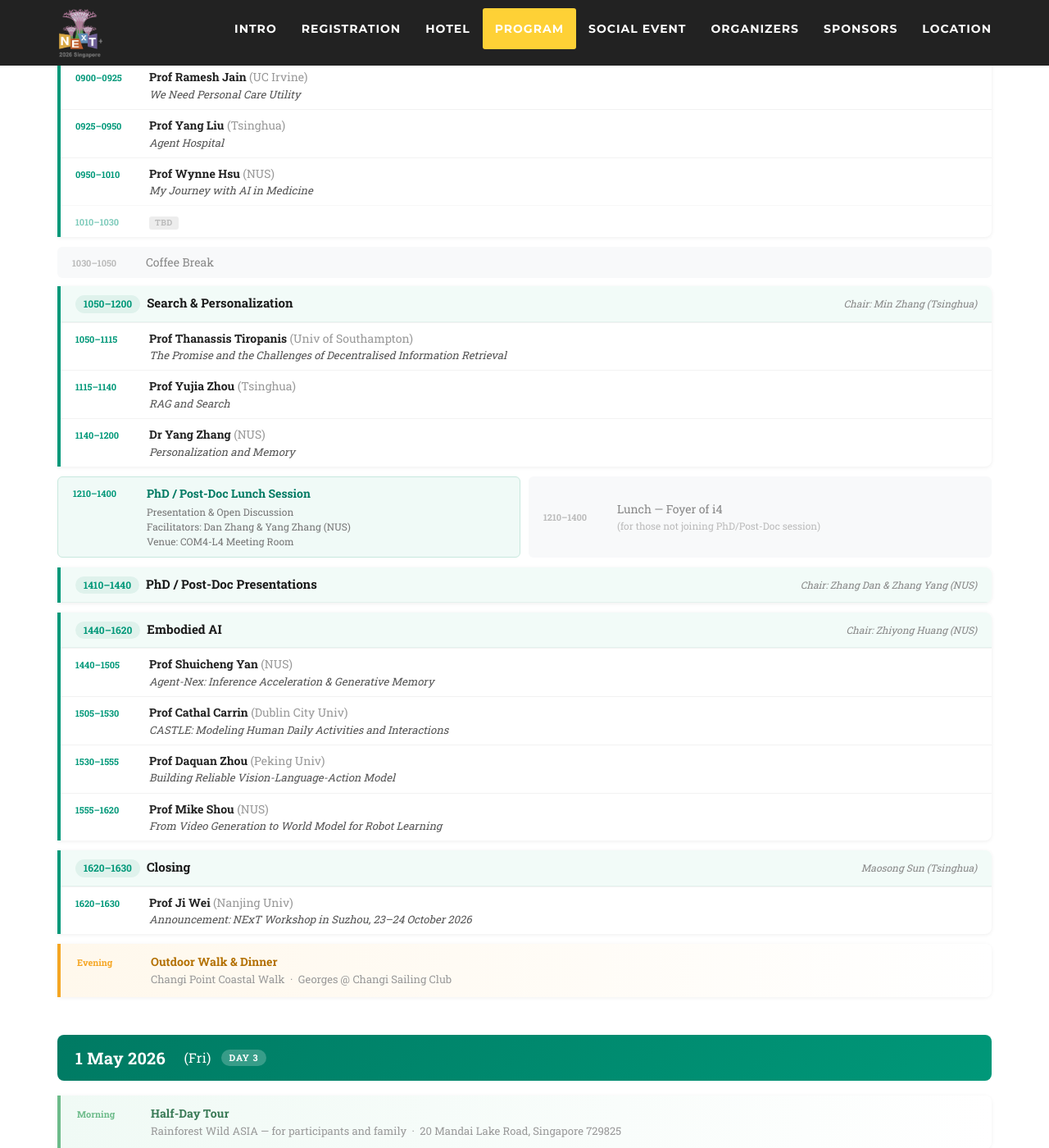
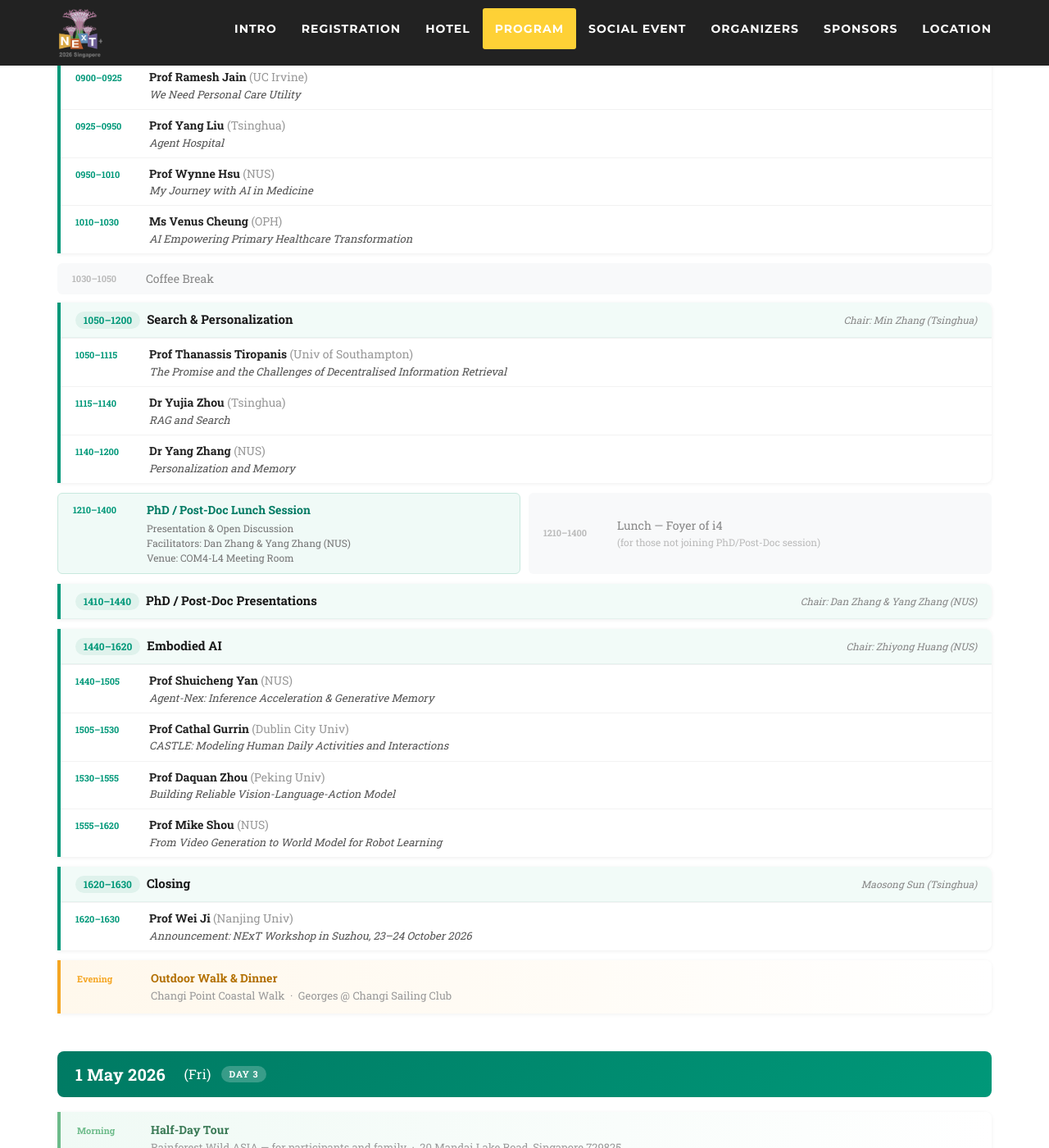
Before and after one commit to next-events/workshop-sg-2026, a Jekyll site: the page built from index.md, in a window 1280 px wide and 1400 px high, scrolled down 3530 px. Shown: the whole window at 82% size. Built offline with Jekyll 4.4.1, drawn with Linux system fonts in a browser that asks for light colours; nearby versions of some CDN libraries; some web fonts are replaced; some of the changed text lies outside the part shown.

Commit message:
update program

```diff
--- a/_includes/schedule.html
+++ b/_includes/schedule.html
@@ -283,7 +283,7 @@
     <div class="row">
       <div class="col-lg-12 text-center">
         <h2 class="section-heading">Program</h2>
-        <p class="tentative-note">Tentative &nbsp;·&nbsp; I4, NUS, Singapore &nbsp;·&nbsp; 29 April – 1 May 2026</p>
+        <p class="tentative-note">I4, NUS, Singapore &nbsp;·&nbsp; 29 April – 1 May 2026</p>
       </div>
     </div>
 
@@ -321,7 +321,7 @@
           <div class="prog-talk">
             <span class="prog-talk-time">0830–0850</span>
             <div class="prog-talk-body">
-              <div class="prog-talk-speaker">Prof TS Chua &amp; Prof Maosong Sun</div>
+              <div class="prog-talk-speaker">Prof Tat-Seng Chua &amp; Prof Maosong Sun</div>
               <div class="prog-talk-title">Opening Remarks</div>
             </div>
           </div>
@@ -446,7 +446,7 @@
           <div class="prog-talk">
             <span class="prog-talk-time">1625–1650</span>
             <div class="prog-talk-body">
-              <div class="prog-talk-speaker">Prof Lizi Liao <span style="font-weight:400;color:#999;">(SMU)</span> &amp; Dr Dan Zhang <span style="font-weight:400;color:#999;">(NUS)</span></div>
+              <div class="prog-talk-speaker">Dr Dan Zhang <span style="font-weight:400;color:#999;">(NUS)</span></div>
               <div class="prog-talk-title">Scaling up Trust in Agentic System</div>
             </div>
           </div>
@@ -511,10 +511,11 @@
               <div class="prog-talk-title">My Journey with AI in Medicine</div>
             </div>
           </div>
-          <div class="prog-talk tbd-row">
+          <div class="prog-talk">
             <span class="prog-talk-time">1010–1030</span>
             <div class="prog-talk-body">
-              <div class="prog-talk-speaker"><span class="tbd-badge">TBD</span></div>
+              <div class="prog-talk-speaker">Ms Venus Cheung <span style="font-weight:400;color:#999;">(OPH)</span></div>
+              <div class="prog-talk-title">AI Empowering Primary Healthcare Transformation</div>
             </div>
           </div>
         </div>
@@ -543,7 +544,7 @@
           <div class="prog-talk">
             <span class="prog-talk-time">1115–1140</span>
             <div class="prog-talk-body">
-              <div class="prog-talk-speaker">Prof Yujia Zhou <span style="font-weight:400;color:#999;">(Tsinghua)</span></div>
+              <div class="prog-talk-speaker">Dr Yujia Zhou <span style="font-weight:400;color:#999;">(Tsinghua)</span></div>
               <div class="prog-talk-title">RAG and Search</div>
             </div>
           </div>
@@ -587,7 +588,7 @@
           <div class="prog-session-head">
             <span class="prog-session-time">1410–1440</span>
             <span class="prog-session-name">PhD / Post-Doc Presentations</span>
-            <span class="prog-session-chair">Chair: Zhang Dan &amp; Zhang Yang (NUS)</span>
+            <span class="prog-session-chair">Chair: Dan Zhang &amp; Yang Zhang (NUS)</span>
           </div>
         </div>
 
@@ -608,7 +609,7 @@
           <div class="prog-talk">
             <span class="prog-talk-time">1505–1530</span>
             <div class="prog-talk-body">
-              <div class="prog-talk-speaker">Prof Cathal Carrin <span style="font-weight:400;color:#999;">(Dublin City Univ)</span></div>
+              <div class="prog-talk-speaker">Prof Cathal Gurrin <span style="font-weight:400;color:#999;">(Dublin City Univ)</span></div>
               <div class="prog-talk-title">CASTLE: Modeling Human Daily Activities and Interactions</div>
             </div>
           </div>
@@ -638,7 +639,7 @@
           <div class="prog-talk">
             <span class="prog-talk-time">1620–1630</span>
             <div class="prog-talk-body">
-              <div class="prog-talk-speaker">Prof Ji Wei <span style="font-weight:400;color:#999;">(Nanjing Univ)</span></div>
+              <div class="prog-talk-speaker">Prof Wei Ji <span style="font-weight:400;color:#999;">(Nanjing Univ)</span></div>
               <div class="prog-talk-title">Announcement: NExT Workshop in Suzhou, 23–24 October 2026</div>
             </div>
           </div>
```
Also changed, not shown: 3 other files.
